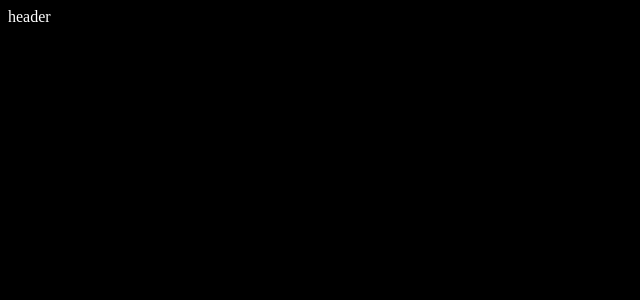
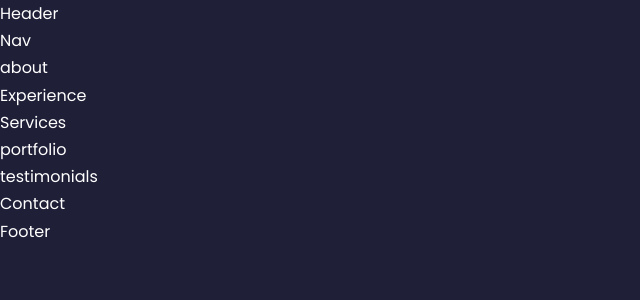
Before and after one commit to JuanjoCervilla/React-Portfolio-Website, a React (Create React App) app: page / in a window 1280 px wide. Shown: the top 300 px of the page, without its empty margins (0-640 px from the left). Built offline with nearby package versions, Linux system fonts and the light colour scheme.

Commit message:
index.css updated

```diff
--- a/src/App.jsx
+++ b/src/App.jsx
@@ -1,10 +1,27 @@
 import React from 'react'
 import Header from './components/header/Header'
+import Nav from './components/nav/Nav'
+import About from './components/about/About'
+import Experience from './components/experience/Experience'
+import Services from './components/services/Services'
+import Portfolio from './components/portfolio/Portfolio'
+import Testimonials from './components/testimonials/Testimonials'
+import Contact from './components/contact/Contact'
+import Footer from './components/footer/Footer'
 
 const App = () => {
+
   return (
     <>
         <Header />
+        <Nav />
+        <About />
+        <Experience />
+        <Services />
+        <Portfolio />
+        <Testimonials />
+        <Contact />
+        <Footer />
     </>
   )
 }
--- a/src/components/footer/Footer.jsx
+++ b/src/components/footer/Footer.jsx
@@ -1,9 +1,9 @@
 import React from 'react'
-import '/.footer.css'
+import './footer.css'
 
 const footer = () => {
   return (
-    <div>footer</div>
+    <div>Footer</div>
   )
 }
 
--- a/src/components/header/Header.jsx
+++ b/src/components/header/Header.jsx
@@ -3,7 +3,7 @@ import './header.css'
 
 const header = () => {
   return (
-    <div>header</div>
+    <div>Header</div>
   )
 }
 
--- a/src/components/nav/Nav.jsx
+++ b/src/components/nav/Nav.jsx
@@ -2,9 +2,8 @@ import React from 'react'
 import './nav.css'
 
 const nav = () => {
-  return
-  (
-    <div>nav</div>
+  return (
+    <div>Nav</div>
   )
 }
 
--- a/src/index.css
+++ b/src/index.css
@@ -1,4 +1,141 @@
+@import url('https://fonts.googleapis.com/css2?family=Poppins:wght@300;400;500;600&display=swap');
+
+* {
+   margin: 0;
+   padding: 0;
+   border: 0;
+   outline: 0;
+   box-sizing: border-box;
+   list-style: none;
+   text-decoration:  none;
+}
+
+:root {
+    --color-bg: #1f1f38;
+    --color-bg-variant: #2c2c6c;
+    --color-primary: #4db5ff;
+    --color-primary-variant: #rgba(77,181,255,0.4);
+    --color-white: #fff;
+    --color-light: rgba(255,255,255,0.6);
+
+    --transition: all 400ms ease;
+
+    --container-width-lg: 75%;
+    --container-width-md: 86%;
+    --container-width-ms: 90%;
+}
+
+html{
+    scroll-behavior: smooth;
+}
+
+::-webkit-scrollbar{
+    display: none;
+}
+
 body{
-    background: black;
-    color: white;
+    font-family: 'Poppins', sans-serif;
+    background: var(--color-bg);
+    color: var(--color-white);
+    line-height: 1.7;
+    /* background-image: url(../src/assets/bg-texture.jpg); */
 }
+
+/* ########## GENERAL STYLES ################*/
+
+.container{
+    width: var(--container-width-lg);
+    margin : 0 auto;
+}
+
+h1,
+h2,
+h3,
+h4,
+h5 {
+    font-weight: 500;
+}
+
+h1{
+    font-size: 2.5rem;
+}
+
+section{
+    margin-top: 8rem;
+}
+
+section > h2, section > h5 {
+    text-align: center;
+    color: var(--color-light);
+}
+
+section > h2 {
+    color: var(--color-primary);
+    margin-bottom: 3rem;
+}
+
+.text-light{
+    color: var(--color-light);
+}
+
+a {
+    color: var(--color-primary);
+    transition: var(--transition) ;
+}
+
+a:hover{
+    color: var(--color-white);
+}
+
+.btn{
+    width: max-content;
+    display: inline-block;
+    color: var(--color-primary);
+    padding: 0.75rem 1.2rem;
+    border-radius: 0.4rem;
+    cursor:pointer;
+    border: 1px solid var(--color-primary);
+    transition: var(--transition);
+}
+
+btn:hover{
+    background: var(--color-white);
+    color: var(--color-bg);
+    border-color: transparent;
+}
+
+.btn-primary{
+    background: var(--color-primary);
+    color: var(--color-bg);
+}
+
+img{
+    display: block;
+    width: 100%;
+    object-fit: cover;
+}
+
+/* ##################### MEADIA QUERIES (MEDIUM DEVICES) ############ */
+
+@media screen and (max-width: 1024px) {
+    .container {
+        width: var(--container-width-md);
+    }
+
+    section {
+        margin-top: 6rem;
+    }
+}
+
+
+/* ##################### MEADIA QUERIES (SMALL DEVICES) ############ */
+
+@media screen and (max-width: 600px) {
+    .container {
+        width: var(--container-width-sm);
+    }
+
+    section > h2{
+        margin-top: 2rem;
+    }
+}
```
Also changed, not shown: src/assets/bg-texture.jpg (added).
